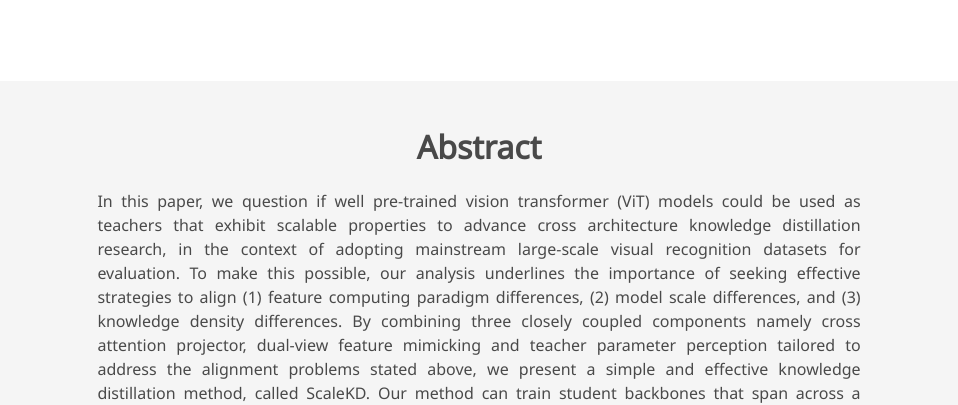
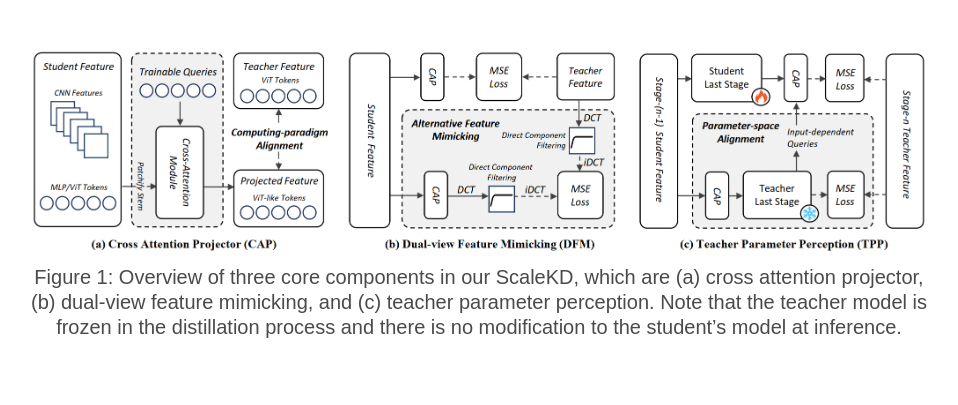
Before and after one commit to DeepOptimization/DeepOptimization.github.io, a plain HTML site: page index.html in a window 1280 px wide. Shown: the part 396-801 px from the top of the page, without its empty margins (161-1119 px from the left). Drawn offline with nearby package versions, Linux system fonts and the light colour scheme; a script that the page names is missing; some icons are missing; a web font is replaced by a local one.

Commit message:
Update index.html

```diff
--- a/index.html
+++ b/index.html
@@ -125,6 +125,21 @@
   </div>
 </section>
 
+
+
+  <section class="hero teaser">
+  <div class="container is-max-desktop">
+    <div class="hero-body">
+       <div class="item">
+        <!-- Your image here -->
+        <img src="static/images/teaser.png" alt="MY ALT TEXT"/>
+        <h2 class="subtitle has-text-centered">
+          Figure 1: Overview of three core components in our ScaleKD, which are (a) cross attention projector, (b) dual-view feature mimicking, and (c) teacher parameter perception. Note that the teacher model is frozen in the distillation process and there is no modification to the student’s model at inference.
+        </h2>
+      </div>
+    </div>
+  </div>
+</section>
 
   <!-- Image carousel -->
 <section class="hero is-small">
```
